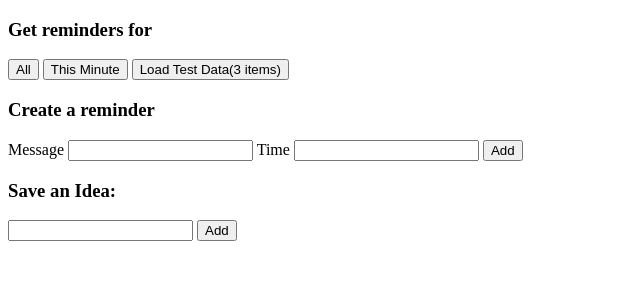
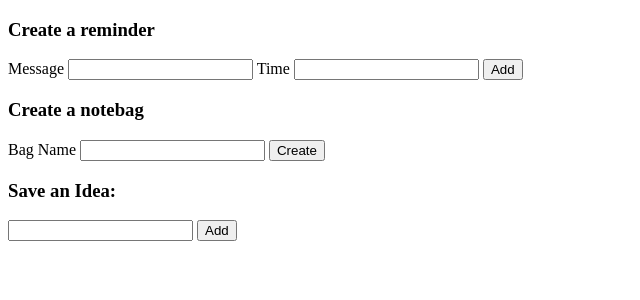
Before and after one commit to ahtavarasmus/personaldb, a Flask app: template src/templates/home.html in a window 1280 px wide. Shown: the part 104-404 px from the top of the page, without its empty margins (0-640 px from the left). Run offline with Flask 2, Linux system fonts and the light colour scheme; the template is opened without the code that fills it, so the values that code supplies are empty; the visitor is signed in with stand-in values (Sample User, id 1); parts of the project's set-up code (start-up, migrations or seed data) failed here and were passed over.

Commit message:
commit in the middle of chaos

```diff
--- a/src/routes.py
+++ b/src/routes.py
@@ -29,6 +29,9 @@ def home():
             i.time = int(round(datetime.now().timestamp()))
             i.save()
             """
+    users = User.find().all()
+    for user in users:
+
 
 
     if request.method == 'POST':
--- a/src/templates/base.html
+++ b/src/templates/base.html
@@ -25,6 +25,7 @@
                 {% else %}
             <li><a href="/login">Login</a></li>
             <li><a href="/signup">SignUp</a></li>
+            <p>not logged in</p>
                 {% endif %}
             </ul>
         </header>
--- a/src/templates/home.html
+++ b/src/templates/home.html
@@ -4,12 +4,13 @@
 {% if session.get('user',default=None) != None %}
 <section>
     <form action="/" method="POST">
-        <h3>Get reminders for</h3>
-        <input type="submit" name="all" value="All">
-        <input type="submit" name="this-minute" value="This Minute">
-        <input type="submit" name="test-data" value="Load Test Data(3 items)">
+        <h3>Create a reminder</h3>
+        <label for="message">Message</label>
+        <input type="text" name="message" id="message">
+        <label for="time">Time</label>
+        <input type="text" name="time" id="time">
+        <button type="submit" name="reminder">Add</button>
     </form>
-
     <ul>
     {% for reminder in reminders %}
     <li>
@@ -21,15 +22,20 @@
     </ul>
 </section>
 <section>
+    </section>
+<section>
     <form action="/" method="POST">
-        <h3>Create a reminder</h3>
-        <label for="message">Message</label>
-        <input type="text" name="message" id="message">
-        <label for="time">Time</label>
-        <input type="text" name="time" id="time">
-        <button type="submit" name="reminder">Add</button>
+        <h3>Create a notebag</h3>
+        <label for="bag-name">Bag Name</label>
+        <input name="bag-name" type="text">
+        <input type="submit" name="bag-name" value="Create">
     </form>
+    <ul>
+        {% for notebag in notebags %}
+        {% endfor %}
+    </ul>
 </section>
+
 <section>
     <form action="/" method="POST">
         <h3>Save an Idea:</h3>
--- a/src/templates/settings.html
+++ b/src/templates/settings.html
@@ -3,9 +3,8 @@
 {% block content %}
     <section>
         <form action="/settings" method="POST">
-            <label for="new_phone">Phone:</label>
-            <input type="text" name="new_phone" value="{{user['phone']}}">
-            <input type="submit" name="new_phone" value="Change">
+            <input type="tel" name="new_phone" value="{{user['phone']}}">
+            <input type="submit" name="new_phone" value="Change Phone Number">
         </form>
     </section>
     <br>
```
Also changed, not shown: src/auth.py (+5 -3 lines), src/models.py (+7 -6 lines).
